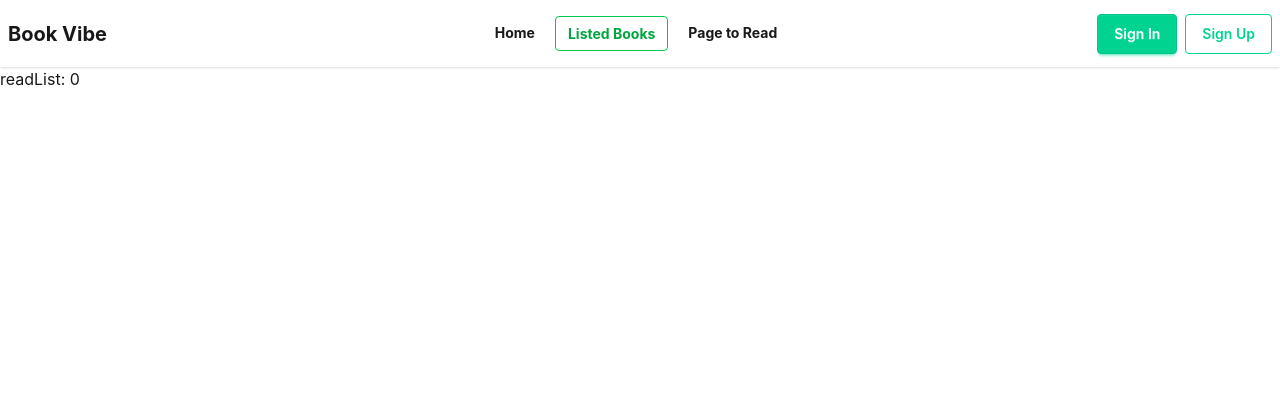
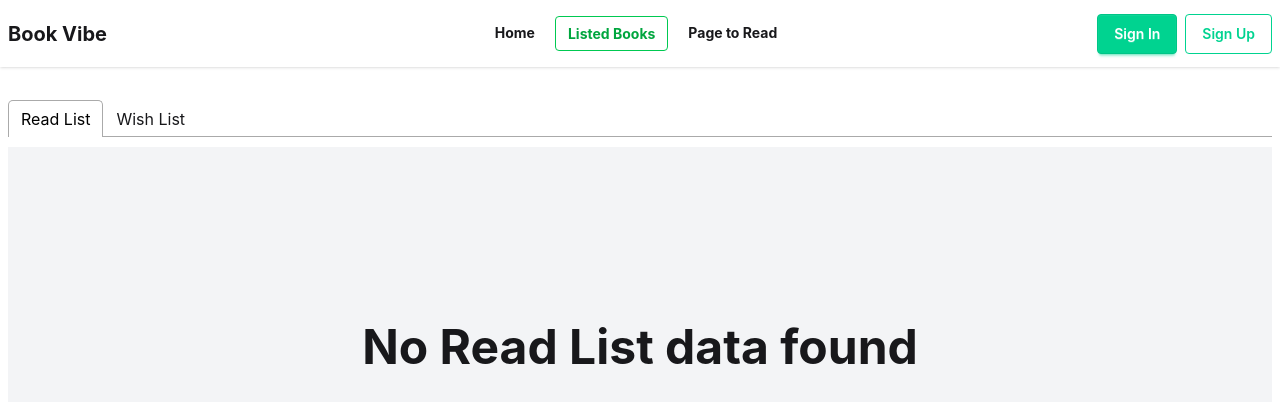
Before and after one commit to shawon787-cyber/Book-Vibe, a React (Vite) app: page /books in a window 1280 px wide. Shown: the top 402 px of the page. Built offline with nearby package versions, Linux system fonts and the light colour scheme.

Commit message:
filter wisglist & readlist

```diff
--- a/package.json
+++ b/package.json
@@ -16,6 +16,7 @@
     "react-icons": "^5.6.0",
     "react-router": "^7.14.0",
     "react-router-dom": "^7.14.0",
+    "react-tabs": "^6.1.1",
     "react-toastify": "^11.0.5",
     "tailwindcss": "^4.2.2"
   },
--- /dev/null
+++ b/src/Components/ListedBooks/ReadList.jsx
@@ -0,0 +1,22 @@
+import React, { useContext } from 'react';
+import { BookContext } from '../../Context/BookContext';
+import BookCard from '../UI/BookCard';
+
+const ReadList = () => {
+    const { storeBook, wishList } = useContext(BookContext);
+            console.log(storeBook, wishList)
+     if(storeBook.length === 0){
+        return <div className='h-[50vh] bg-gray-100 flex items-center justify-center'>
+            <h2 className='font-bold text-5xl'>No Read List data found</h2>
+        </div>
+    }
+    return (
+        <div className='grid grid-cols-2 gap-5'>
+            {
+                storeBook.map((book, ind) => <BookCard key={ind} book={book}></BookCard>)
+            }
+        </div>
+    );
+};
+
+export default ReadList;
--- /dev/null
+++ b/src/Components/ListedBooks/WishList.jsx
@@ -0,0 +1,22 @@
+import React, { useContext } from 'react';
+import { BookContext } from '../../Context/BookContext';
+import BookCard from '../UI/BookCard';
+
+const WishList = () => {
+    const { wishList } = useContext(BookContext);
+            console.log( wishList)
+    if(wishList.length === 0){
+        return <div className='h-[50vh] bg-gray-100 flex items-center justify-center'>
+            <h2 className='font-bold text-5xl'>No WishList data found</h2>
+        </div>
+    }
+    return (
+        <div className='grid grid-cols-2 gap-5'>
+            {
+                wishList.map((book, ind) => <BookCard key={ind} book={book}></BookCard>)
+            }
+        </div>
+    );
+};
+
+export default WishList;
--- a/src/Pages/Books/Books.jsx
+++ b/src/Pages/Books/Books.jsx
@@ -1,13 +1,30 @@
 import React, { useContext } from 'react';
 import { BookContext } from '../../Context/BookContext';
+import { Tab, Tabs, TabList, TabPanel } from 'react-tabs';
+import 'react-tabs/style/react-tabs.css';
+import ReadList from '../../Components/ListedBooks/ReadList';
+import WishList from '../../Components/ListedBooks/WishList';
 
 const Books = () => {
         const { storeBook, wishList } = useContext(BookContext);
         console.log(storeBook, wishList)
     return (
 
-        <div className='max-w-7xl mx-auto'>
-            readList: {storeBook.length}
+        <div className='max-w-7xl mx-auto my-8 px-2'>
+
+            <Tabs>
+                <TabList>
+                    <Tab>Read List</Tab>
+                    <Tab>Wish List</Tab>
+                </TabList>
+
+                <TabPanel>
+                    <ReadList></ReadList>
+                </TabPanel>
+                <TabPanel>
+                    <WishList></WishList>
+                </TabPanel>
+            </Tabs>
         </div>
     );
 };
```
Also changed, not shown: 1 other file (tests, documents, lock files or other folders).
